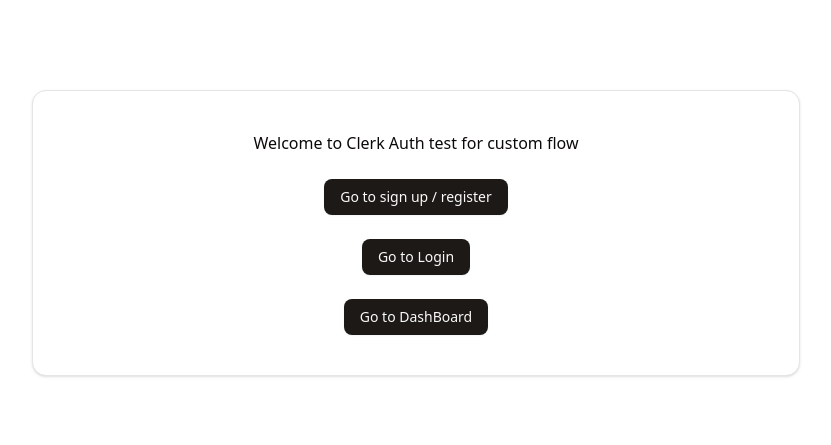
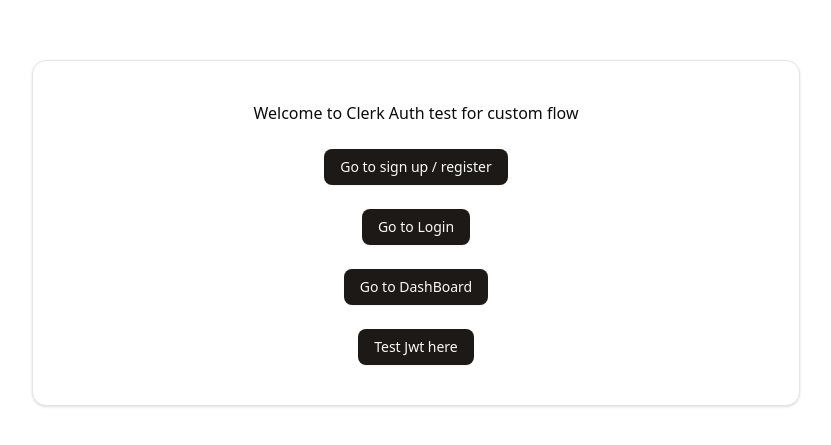
Before and after one commit to aradhyacp/clerk-auth-custom-flow, a React (Vite) app in the folder FE/: page / in a window 1280 px wide. Shown: the part 167-612 px from the top of the page, without its empty margins (224-1055 px from the left). Built offline with nearby package versions, Linux system fonts and the light colour scheme; no server answers.

Commit message:
added jwt test route

```diff
--- a/FE/src/pages/Root.jsx
+++ b/FE/src/pages/Root.jsx
@@ -11,6 +11,7 @@ const Root = () => {
       <Button><Link to="/signup">Go to sign up / register</Link></Button>
       <Button><Link to="/login">Go to Login</Link></Button>
       <Button><Link to="/dashboard">Go to DashBoard</Link></Button>
+      <Button><Link to="/jwttest">Test Jwt here</Link></Button>
     </Card>
     </div>
   )
--- a/FE/src/routes/AppRoutes.jsx
+++ b/FE/src/routes/AppRoutes.jsx
@@ -11,6 +11,7 @@ import Login from "../pages/Login";
 import Dashboard from "../pages/Dashboard";
 import ProtectedRoutes from "./ProtectedRoutes";
 import NotFound from "@/pages/NotFound";
+import JwtTest from "@/pages/JwtTest";
 
 const AppRoutes = () => {
   const router = createBrowserRouter(
@@ -22,6 +23,7 @@ const AppRoutes = () => {
         <Route element={<ProtectedRoutes />}>
           <Route path="/dashboard" element={<Dashboard />}></Route>
         </Route>
+        <Route path="/jwttest" element={<JwtTest />}></Route>
         <Route path="*" element={<NotFound />}></Route>
       </>
     )
```
